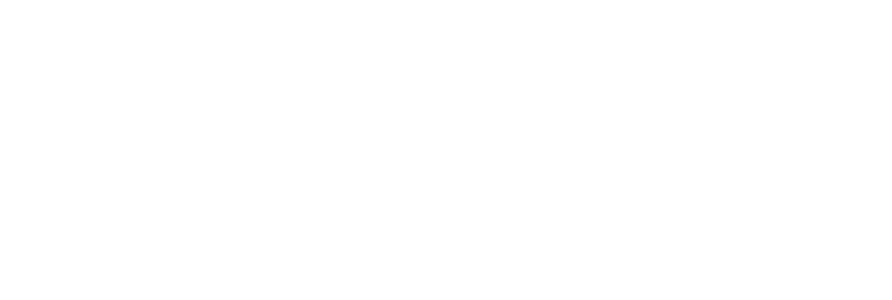
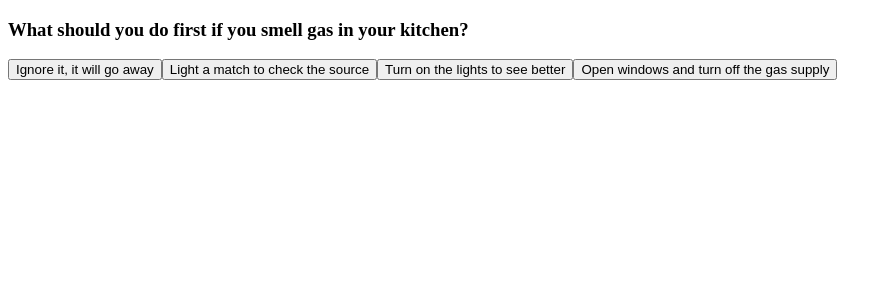
Before and after one commit to duku79edea/Quiz-app, a React (Vite) app: page / in a window 1280 px wide. Shown: the top 300 px of the page, without its empty margins (0-892 px from the left). Built offline with nearby package versions, Linux system fonts and the light colour scheme.

Commit message:
working on the display of questions and there options

```diff
--- a/src/App.jsx
+++ b/src/App.jsx
@@ -1,6 +1,34 @@
+import { useState } from 'react';
+import quizData from './quizData'
+import QuestionCard from './QuestionCard';
+
 export default function App(){
+
+  const [userAnswers, setUserAnswers] = useState({});
+  const [currentIndex, setCurrentIndex] = useState(0)
+
+  function handleAnswer (questionIndex, selectedOption) {
+    setUserAnswers((prev) => ({...prev, [questionIndex] : selectedOption}))
+  }
+
+  function calculateScore (quizData, userAnswers) {
+    let score = 0;
+    quizData.forEach((question, i) => {
+      if (userAnswers[i] === question.correctAnswer) {
+        score += 1
+      }
+    })
+    return score;
+  }
+
+  const finalScore = calculateScore(quizData, userAnswers);
+
+
   return (
-    <>
-   </>
-   )
+    <QuestionCard question={quizData[currentIndex]}
+      questionIndex = {currentIndex}
+      onAnswer = {handleAnswer}
+      selectedAnswer = {userAnswers[currentIndex]}
+   />
+  )
 }
--- a/src/QuestionCard.jsx
+++ b/src/QuestionCard.jsx
@@ -1,11 +1,12 @@
 import {useMemo} from 'react'
-function QuestionCard( { question } ){
+function QuestionCard ({ question, questionIndex, onAnswer, selectedAnswer }) {
+
 
     function orderArray (arr){
         const order = [...arr];
         for(let i = order.length-1; i>0; i--){
-            const j = Math.floor(Math.random() * (i+1))
-            [order[i], order[j]] = [order[j], order[i]]
+            const j = Math.floor(Math.random() * (i+1));
+            [order[i], order[j]] = [order[j], order[i]];
         }
         return order;
     }
@@ -15,8 +16,8 @@
     )
     return (
         <div>
-          {orderOptions.map(option =>
-        <button key={option}>{option}</button>)}
+            <h3>{question.question}</h3>
+          {orderOptions.map(option => <button key={option} onClick={() => onAnswer(questionIndex, option)} className={selectedAnswer === option ? "selected" : ""}>{option}</button>)}
         </div>
     )
 }
```
